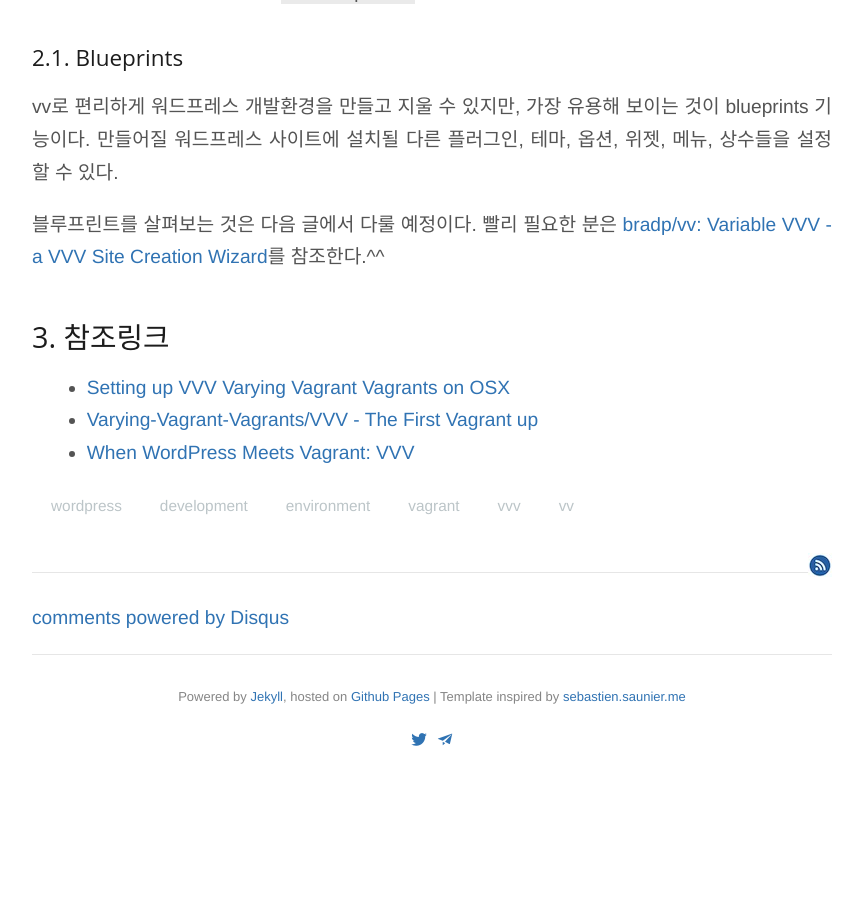
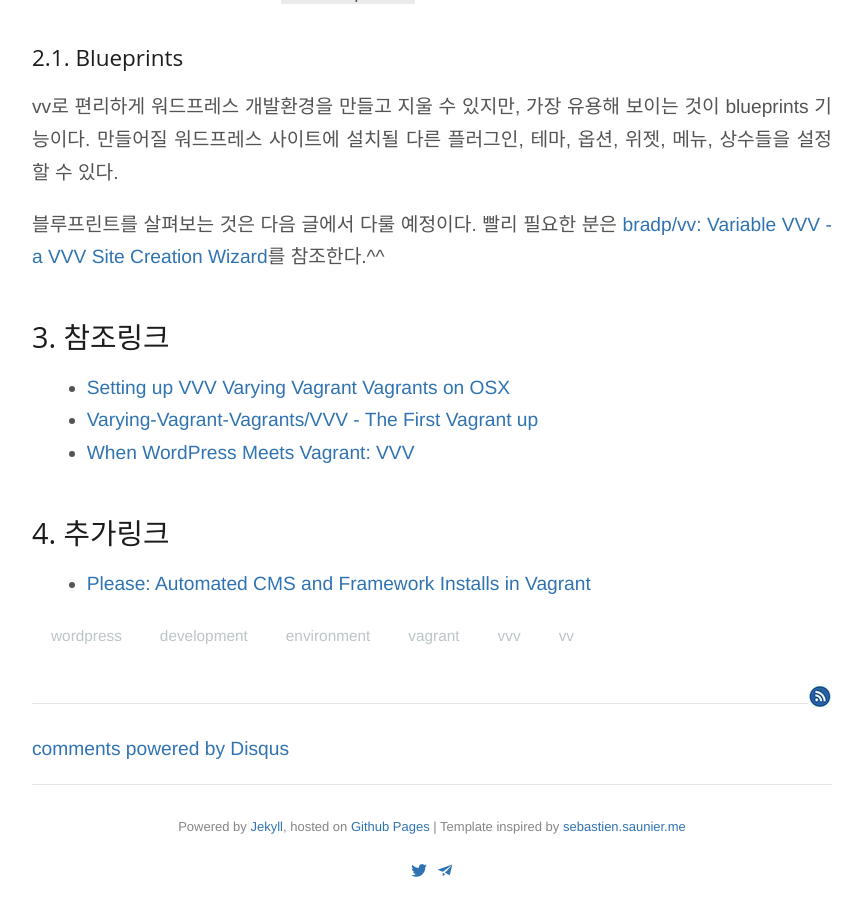
Before and after one commit to nolboo/nolboo.github.io, a Jekyll site: the page built from _posts/2016-05-10-ultimate-wordpress-development-environment-vv.md, in a window 1280 px wide and 900 px high, scrolled down 6404 px. Shown: the whole window, without its empty margins (208-1071 px from the left). Built offline with Jekyll 4.4.1, drawn with Linux system fonts in a browser that asks for light colours; comment, search, counter and statistics services are not loaded; before the commit the page ends 7174 px from its top, so only the background shows below that.

Commit message:
Add please link to vv post

```diff
--- a/_posts/2016-05-10-ultimate-wordpress-development-environment-vv.md
+++ b/_posts/2016-05-10-ultimate-wordpress-development-environment-vv.md
@@ -203,3 +203,7 @@
 * [Setting up VVV Varying Vagrant Vagrants on OSX](https://coolestguidesontheplanet.com/using-vvv-varying-vagrant-vagrants-wordpress-local-development-environment/)
 * [Varying-Vagrant-Vagrants/VVV - The First Vagrant up](https://github.com/Varying-Vagrant-Vagrants/VVV#the-first-vagrant-up)
 * [When WordPress Meets Vagrant: VVV](http://www.sitepoint.com/wordpress-meets-vagrant-vvv/)
+
+## 추가링크
+
+* [Please: Automated CMS and Framework Installs in Vagrant](https://www.sitepoint.com/please-automated-cms-and-framework-installs-in-vagrant/)
```
